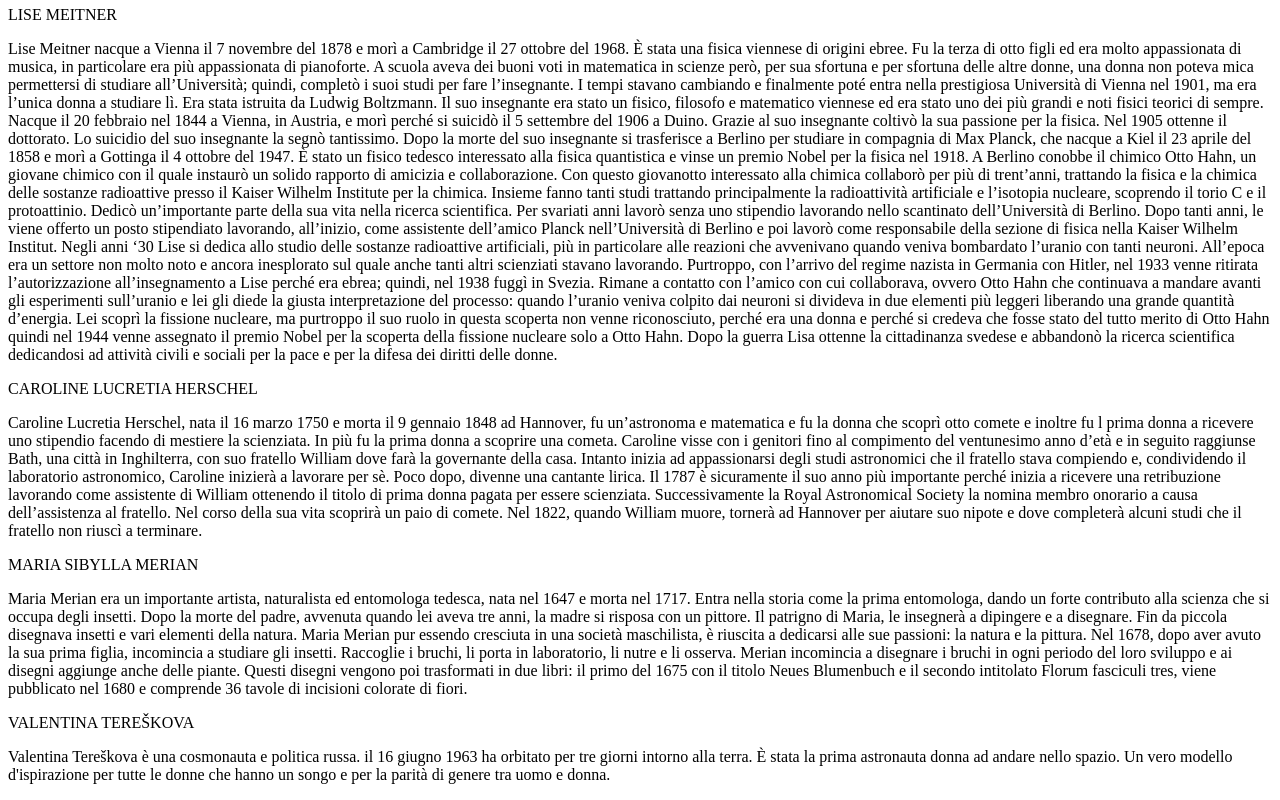
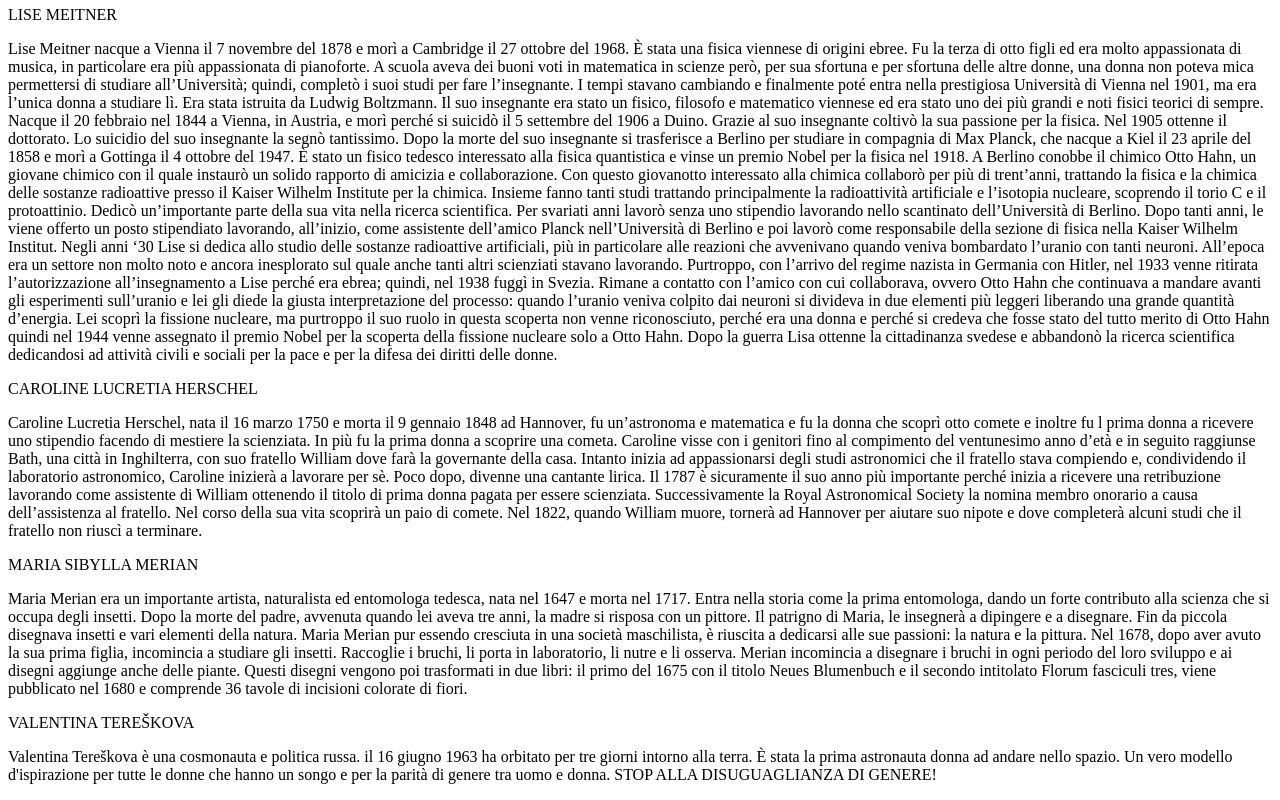
Before and after one commit to sonobenjamin/JembiPower.github.io, a plain HTML site: page index.html in a window 1280 px wide. Shown: the part 2968-3768 px from the top of the page. Drawn offline with Linux system fonts and the light colour scheme.

Commit message:
Update index.html

```diff
--- a/index.html
+++ b/index.html
@@ -88,6 +88,6 @@ Nel 1678, dopo aver avuto la sua prima figlia, incomincia a studiare gli insetti
 Merian  incomincia a disegnare i bruchi in ogni periodo del loro sviluppo e ai disegni aggiunge anche delle piante.
 Questi disegni vengono poi trasformati in due libri: il primo del 1675 con il titolo Neues Blumenbuch e il secondo intitolato Florum fasciculi tres, viene pubblicato nel 1680 e comprende 36 tavole di incisioni colorate di fiori.</p>
 <p>VALENTINA TEREŠKOVA</p>
-<P>Valentina Tereškova è una cosmonauta e politica russa. il 16 giugno 1963 ha orbitato per tre giorni intorno alla terra. È stata la prima astronauta donna ad andare nello spazio. Un vero modello d'ispirazione per tutte le donne che hanno un songo e per la parità di genere tra uomo e donna.</P>
+<P>Valentina Tereškova è una cosmonauta e politica russa. il 16 giugno 1963 ha orbitato per tre giorni intorno alla terra. È stata la prima astronauta donna ad andare nello spazio. Un vero modello d'ispirazione per tutte le donne che hanno un songo e per la parità di genere tra uomo e donna. STOP ALLA DISUGUAGLIANZA DI GENERE!</P>
 </body>
 </html>
```
